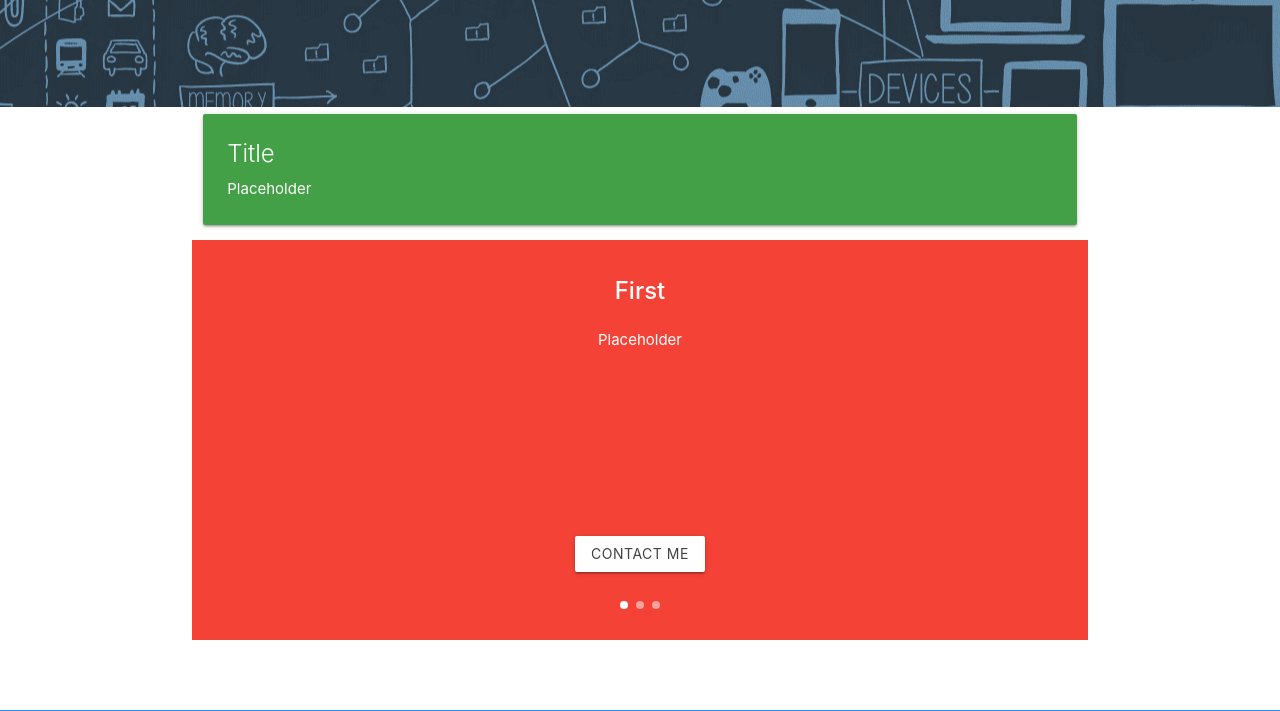
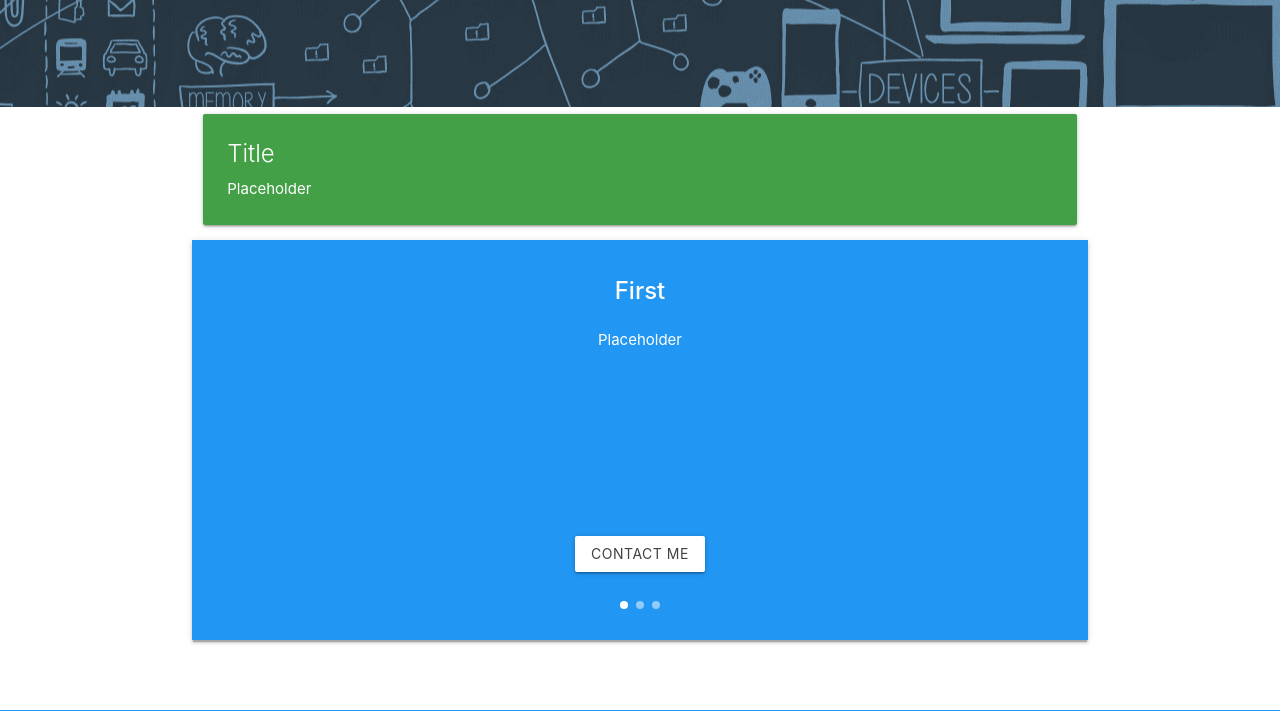
Before and after one commit to Kyraminol/s2i-projects, a PHP site: page / in a window 1280 px wide, after a click that opens the changed part. Shown: the part 3090-3801 px from the top of the page. Run offline with PHP 8.4, Linux system fonts and the light colour scheme; some libraries are stand-ins or nearby versions.

Commit message:
[portfolio] Spostata funzioni apertura e chiusura collapsibles ad un approccio css invece che js, aggiunta temabilità al carousel in sezione "My Future"

```diff
--- a/portfolio/css/index.css
+++ b/portfolio/css/index.css
@@ -51,6 +51,20 @@ footer {
 
 .aboutme-div p:first-of-type {
   font-size: 1.7rem;
+}
+
+.aboutme-div ul.collapsible li.active i {
+  visibility: hidden;
+  position: relative;
+}
+
+.aboutme-div ul.collapsible li.active i:after {
+  visibility: visible;
+  content: 'keyboard_arrow_up';
+  position: absolute;
+  top: 0;
+  left: 0;
+  right: 0;
 }
 
 .underline {
--- a/portfolio/index.html
+++ b/portfolio/index.html
@@ -319,21 +319,21 @@
             </div>
           </div>
           <div class="row">
-            <div class="col s12 carousel carousel-slider center">
+            <div class="col s12 carousel carousel-slider center z-depth-1-half">
               <div class="carousel-fixed-item center">
                 <a class="btn waves-effect white grey-text text-darken-3 i18n-contact">Contact Me</a>
               </div>
-              <div class="carousel-item red white-text">
+              <div class="carousel-item blue white-text theme-aboutme-main theme-aboutme-text">
                 <h2>First</h2>
-                <p class="white-text">Placeholder</p>
+                <p class="white-text theme-aboutme-text">Placeholder</p>
               </div>
-              <div class="carousel-item green white-text">
+              <div class="carousel-item red white-text  theme-projects-main theme-projects-text">
                 <h2>Second</h2>
-                <p class="white-text">Placeholder</p>
+                <p class="white-text theme-projects-text">Placeholder</p>
               </div>
-              <div class="carousel-item blue white-text">
+              <div class="carousel-item green white-text theme-future-main theme-future-text">
                 <h2>Third</h2>
-                <p class="white-text">Placeholder</p>
+                <p class="white-text theme-future-text">Placeholder</p>
               </div>
             </div>
           </div>
--- a/portfolio/js/index.js
+++ b/portfolio/js/index.js
@@ -26,20 +26,12 @@ $(function(){
     });
   };
 
-  const collapsiblesOpenStart = function(li){
-    $(li).find('i.material-icons').text('keyboard_arrow_up');
-  };
-
-  const collapsiblesCloseStart = function(li){
-    $(li).find('i.material-icons').text('keyboard_arrow_down');
-  };
-
   let parallaxes = M.Parallax.init(document.querySelectorAll('.parallax'));
   let dropdowns = M.Dropdown.init(document.querySelectorAll('.dropdown-trigger'), {hover: false, constrainWidth: false, coverTrigger: false});
   let carousels = M.Carousel.init(document.querySelectorAll('.carousel'), {fullWidth: true, indicators: true});
   let modals = M.Modal.init(document.querySelectorAll('.modal'), {onOpenEnd: modalsOpenEnd});
   let tabs = M.Tabs.init(document.querySelectorAll('.tabs'));
-  let collapsibles = M.Collapsible.init(document.querySelectorAll('.collapsible'), {onOpenStart: collapsiblesOpenStart, onOpenEnd: initNav, onCloseStart: collapsiblesCloseStart, onCloseEnd: initNav});
+  let collapsibles = M.Collapsible.init(document.querySelectorAll('.collapsible'), {onOpenEnd: initNav, onCloseEnd: initNav});
   let scrollspies = M.ScrollSpy.init(document.querySelectorAll('.scrollspy'), {scrollOffset: 0});
 
 
```
